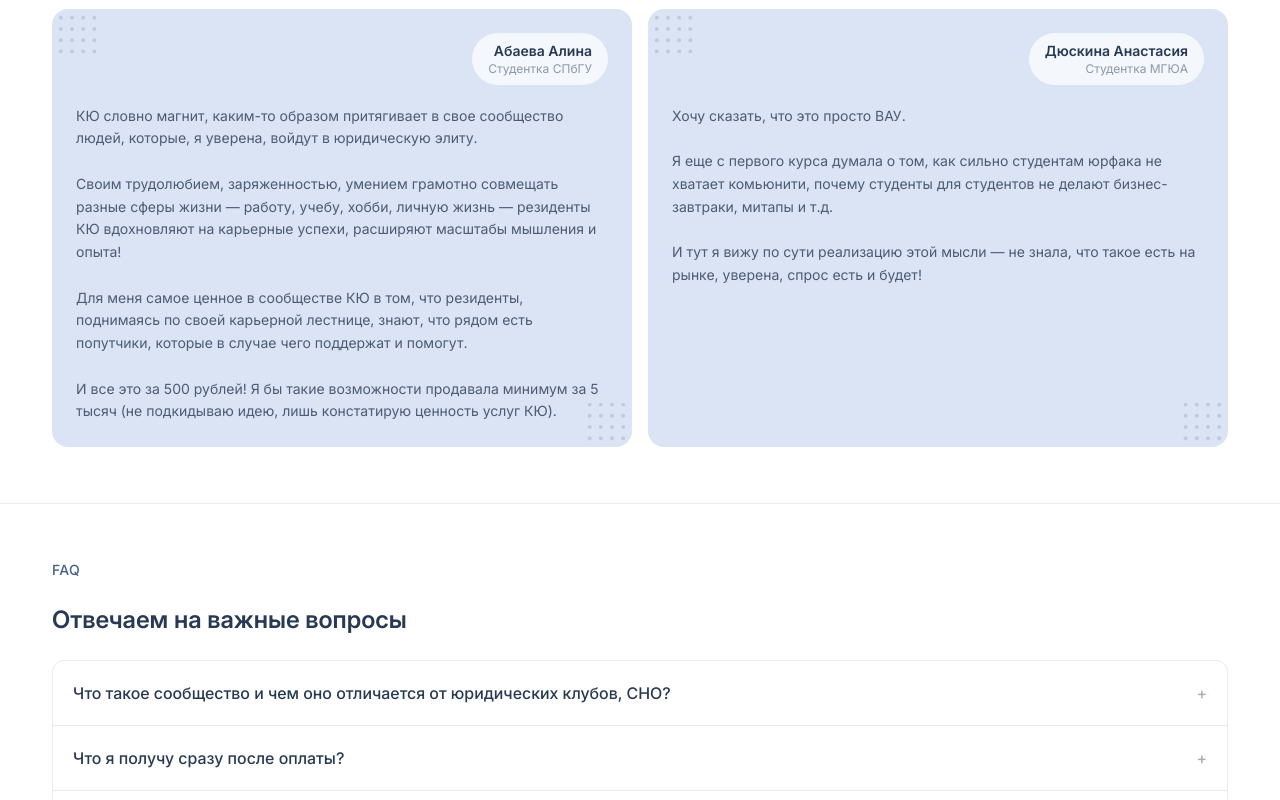
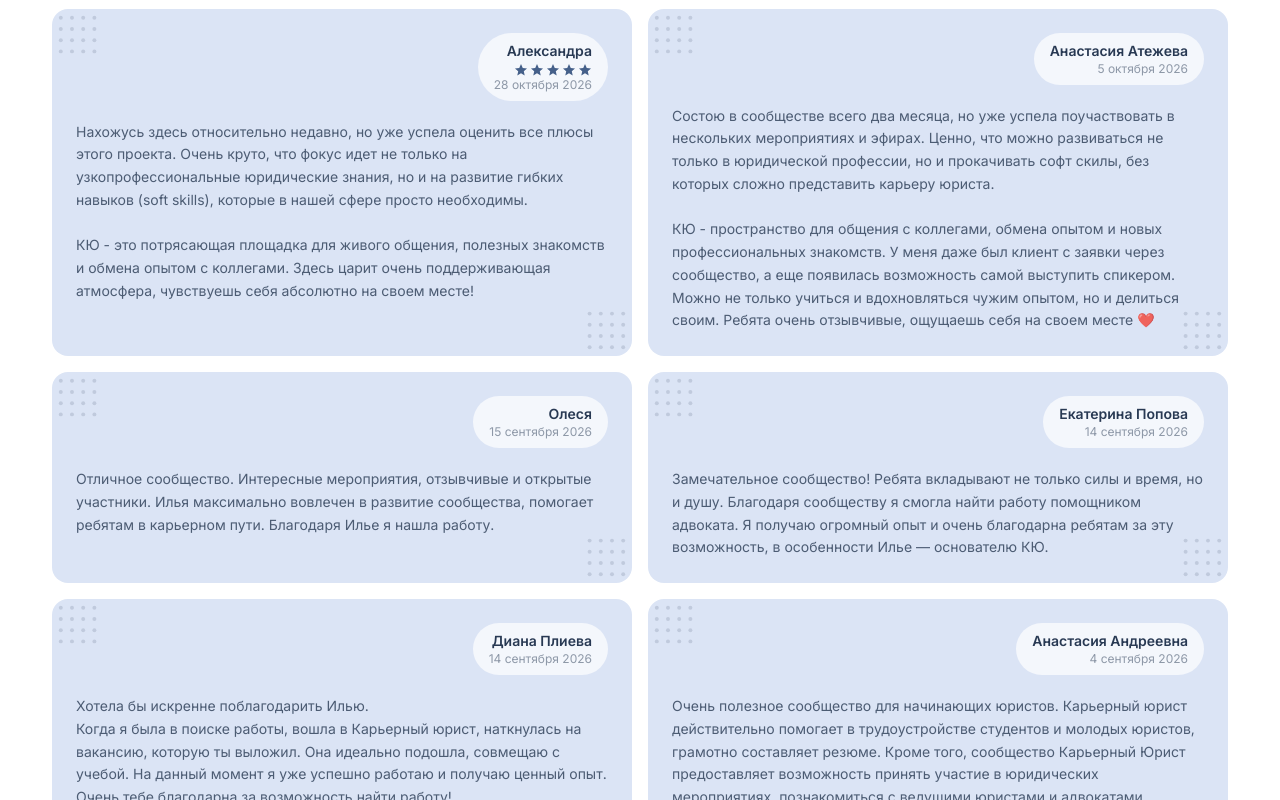
Before and after one commit to rudenkovila090-ship-it/legalcareerist, a React (Vite) app: page /community in a window 1280 px wide. Shown: the part 3120-3920 px from the top of the page. Built offline with nearby package versions, Linux system fonts and the light colour scheme.

Commit message:
Сообщество: шесть новых отзывов резидентов; в карточке отзыва — дата и звёзды
Co-Authored-By: Claude Sonnet 5.5 <noreply@anthropic.com>
Claude-Session: https://claude.ai/code/session_01D96PdeZ8GLZoSExXess9uo

```diff
--- a/src/components/Testimonials.tsx
+++ b/src/components/Testimonials.tsx
@@ -1,7 +1,13 @@
+import { Stars } from './MaterialRating'
+
 export interface Testimonial {
   text: string
   author: string
-  role: string
+  role?: string
+  /** Дата отзыва, как её показываем («28 октября 2026»). */
+  date?: string
+  /** Оценка 1–5: показываем звёзды, только если автор её поставил. */
+  rating?: number
 }
 
 function DotGrid({ className }: { className?: string }) {
@@ -24,7 +30,8 @@ function TestimonialCard({ t, compact }: { t: Testimonial; compact?: boolean })
       <div className="relative flex justify-end">
         <div className="rounded-full bg-white/70 px-4 py-2 text-right">
           <div className="text-sm font-semibold text-ink">{t.author}</div>
-          <div className="text-xs text-ink/50">{t.role}</div>
+          {t.rating && <div className="mt-0.5 flex justify-end"><Stars rating={t.rating} size="h-3.5 w-3.5" /></div>}
+          {(t.role || t.date) && <div className="text-xs text-ink/50">{[t.role, t.date].filter(Boolean).join(' · ')}</div>}
         </div>
       </div>
       <blockquote
@@ -63,7 +70,7 @@ export default function Testimonials({
             <div className="overflow-hidden">
               <div className="animate-marquee flex w-max gap-4">
                 {[...items, ...items].map((t, i) => (
-                  <div key={t.author + t.role + i} className="h-56 w-72 shrink-0 sm:w-80">
+                  <div key={t.author + t.date + t.role + i} className="h-56 w-72 shrink-0 sm:w-80">
                     <TestimonialCard t={t} compact />
                   </div>
                 ))}
@@ -72,7 +79,7 @@ export default function Testimonials({
           ) : (
             <div className="grid gap-4 md:grid-cols-2">
               {items.map((t) => (
-                <TestimonialCard key={t.author + t.role} t={t} compact={compact} />
+                <TestimonialCard key={t.author + t.date + t.role} t={t} compact={compact} />
               ))}
             </div>
           )
--- a/src/data/testimonials.ts
+++ b/src/data/testimonials.ts
@@ -58,7 +58,47 @@ export const homeTestimonials: Testimonial[] = [
 
 export const kadryTestimonials: Testimonial[] = [residentJobTestimonial, dentonsInternTestimonial]
 
-export const communityTestimonials: Testimonial[] = [communityMagnetTestimonial, wowTestimonial]
+// Отзывы резидентов сообщества, присланные владельцем (28.10.2026): сначала новые, ниже прежние.
+const communityResidentTestimonials: Testimonial[] = [
+  {
+    author: 'Александра',
+    date: '28 октября 2026',
+    rating: 5,
+    text: `Нахожусь здесь относительно недавно, но уже успела оценить все плюсы этого проекта. Очень круто, что фокус идет не только на узкопрофессиональные юридические знания, но и на развитие гибких навыков (soft skills), которые в нашей сфере просто необходимы.
+
+КЮ - это потрясающая площадка для живого общения, полезных знакомств и обмена опытом с коллегами. Здесь царит очень поддерживающая атмосфера, чувствуешь себя абсолютно на своем месте!`,
+  },
+  {
+    author: 'Анастасия Атежева',
+    date: '5 октября 2026',
+    text: `Состою в сообществе всего два месяца, но уже успела поучаствовать в нескольких мероприятиях и эфирах. Ценно, что можно развиваться не только в юридической профессии, но и прокачивать софт скилы, без которых сложно представить карьеру юриста.
+
+КЮ - пространство для общения с коллегами, обмена опытом и новых профессиональных знакомств. У меня даже был клиент с заявки через сообщество, а еще появилась возможность самой выступить спикером. Можно не только учиться и вдохновляться чужим опытом, но и делиться своим. Ребята очень отзывчивые, ощущаешь себя на своем месте ❤️`,
+  },
+  {
+    author: 'Олеся',
+    date: '15 сентября 2026',
+    text: 'Отличное сообщество. Интересные мероприятия, отзывчивые и открытые участники. Илья максимально вовлечен в развитие сообщества, помогает ребятам в карьерном пути. Благодаря Илье я нашла работу.',
+  },
+  {
+    author: 'Екатерина Попова',
+    date: '14 сентября 2026',
+    text: 'Замечательное сообщество! Ребята вкладывают не только силы и время, но и душу. Благодаря сообществу я смогла найти работу помощником адвоката. Я получаю огромный опыт и очень благодарна ребятам за эту возможность, в особенности Илье — основателю КЮ.',
+  },
+  {
+    author: 'Диана Плиева',
+    date: '14 сентября 2026',
+    text: `Хотела бы искренне поблагодарить Илью.
+Когда я была в поиске работы, вошла в Карьерный юрист, наткнулась на вакансию, которую ты выложил. Она идеально подошла, совмещаю с учебой. На данный момент я уже успешно работаю и получаю ценный опыт. Очень тебе благодарна за возможность найти работу!`,
+  },
+  {
+    author: 'Анастасия Андреевна',
+    date: '4 сентября 2026',
+    text: 'Очень полезное сообщество для начинающих юристов. Карьерный юрист действительно помогает в трудоустройстве студентов и молодых юристов, грамотно составляет резюме. Кроме того, сообщество Карьерный Юрист предоставляет возможность принять участие в юридических мероприятиях, познакомиться с ведущими юристами и адвокатами. Руководитель - Илья, отзывчивый, всегда на связи, помогает решать насущные вопросы.',
+  },
+]
+
+export const communityTestimonials: Testimonial[] = [...communityResidentTestimonials, communityMagnetTestimonial, wowTestimonial]
 
 // Отзывы работодателей о найденных через канал кандидатах (скриншоты переписки).
 export const employerTestimonials: Testimonial[] = [
```
